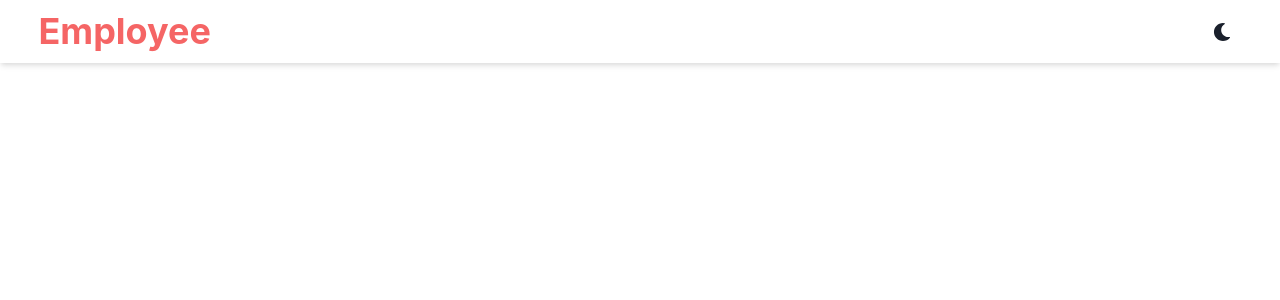
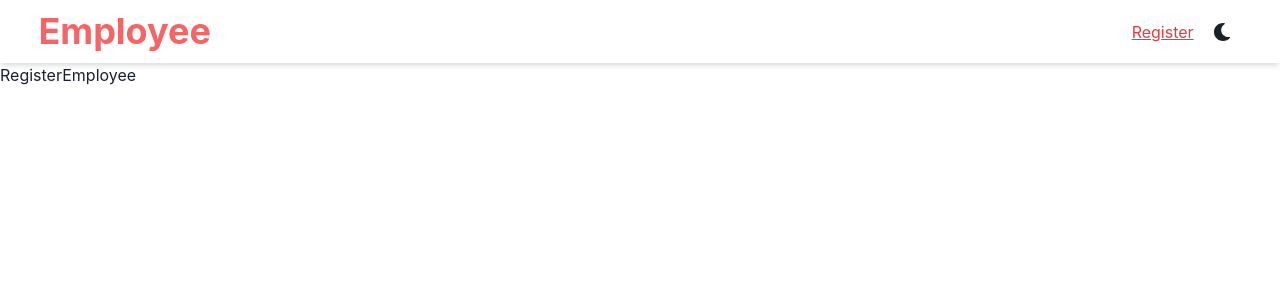
Before and after one commit to inchalep/react-assessment, a React (Create React App) app: page /employee/register in a window 1280 px wide. Before the commit this address had no page. Shown: the top 300 px of the page. Built offline with nearby package versions, Linux system fonts and the light colour scheme.

Commit message:
feat: update nav component

```diff
--- a/src/App.js
+++ b/src/App.js
@@ -3,6 +3,7 @@ import Home from './pages/home';
 import { Route, Routes } from 'react-router-dom';
 import Navbar from './components/navbar';
 import EmployeeDetails from './templates/EmployeeDetails';
+import RegisterEmployee from './pages/home/register';
 function App() {
   return (
     <>
@@ -10,6 +11,7 @@ function App() {
       <Routes>
         <Route path="/" element={<Home />} />
         <Route path="/home" element={<Home />} />
+        <Route path="/employee/register" element={<RegisterEmployee />} />
         <Route path="/home/employee/:id" element={<EmployeeDetails />} />
       </Routes>
     </>
--- a/src/components/navbar/index.js
+++ b/src/components/navbar/index.js
@@ -1,28 +1,35 @@
-import {
-  Box,
-  Flex,
-  Heading,
-  Text,
-} from '@chakra-ui/react';
-import React, { useState } from 'react';
+import { Box, Flex, Heading, Text } from '@chakra-ui/react';
+import React from 'react';
 import { NavLink } from 'react-router-dom';
 import { ColorModeSwitcher } from '../../ColorModeSwitcher';
 
 const Navbar = () => {
   return (
     <header>
-      <Box
-        p="10px 0"
-        shadow='md'
-      >
-        <Flex alignItems="center"
-        justifyContent="space-between" className="wrapper">
+      <Box p="10px 0" shadow="md">
+        <Flex
+          alignItems="center"
+          justifyContent="space-between"
+          className="wrapper"
+        >
           <Heading as="h1" color="red.400">
             <NavLink to="/">
               <Text as="span">Employee</Text>
             </NavLink>
           </Heading>
-          <ColorModeSwitcher />
+          <Flex alignItems='center'>
+            <Text>
+              <NavLink
+                to="/employee/register"
+                className={({ isActive }) =>
+                  isActive ? 'nav-active' : undefined
+                }
+              >
+                Register
+              </NavLink>
+            </Text>
+            <ColorModeSwitcher />
+          </Flex>
         </Flex>
       </Box>
     </header>
--- /dev/null
+++ b/src/pages/home/register/index.js
@@ -0,0 +1,9 @@
+import React from 'react'
+
+const RegisterEmployee = () => {
+  return (
+    <div>RegisterEmployee</div>
+  )
+}
+
+export default RegisterEmployee
```
